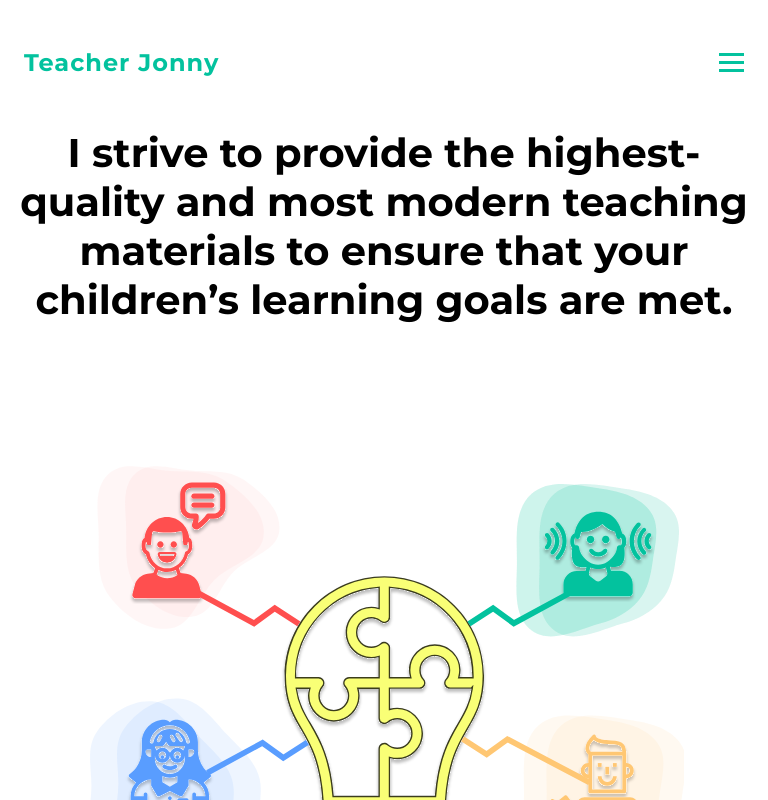
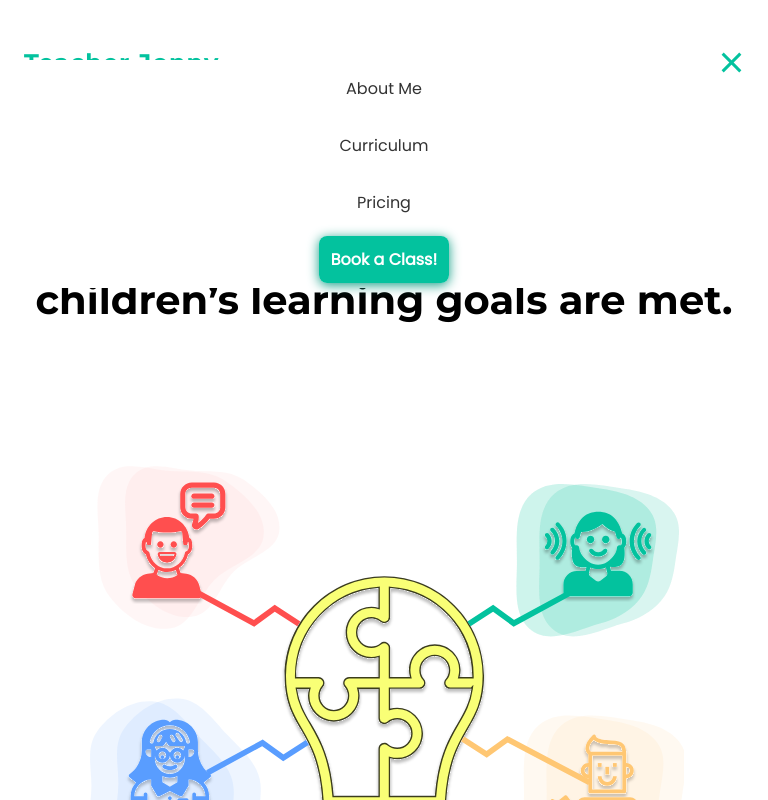
Before and after one commit to jonnyvector/Teacher-Jonny, a website: page curriculum.html in a window 768 px wide. Both pictures are taken after a click on the element 731 px from the left and 62 px from the top of the page. Shown: the top 800 px of the page. Drawn offline with nearby package versions, Linux system fonts and the light colour scheme.

Commit message:
JS Changes

```diff
--- a/curriculum.css
+++ b/curriculum.css
@@ -57,6 +57,40 @@
 }
 
 @media only screen and (min-device-width: 768px) and (max-device-width: 1024px) {
+  .hamburger {
+    display: block;
+  }
+
+  .hamburger.active .bar:nth-child(2) {
+    opacity: 0;
+  }
+  .hamburger.active .bar:nth-child(1) {
+    transform: translateY(8px) rotate(45deg);
+  }
+  .hamburger.active .bar:nth-child(3) {
+    transform: translateY(-8px) rotate(-45deg);
+  }
+
+  .nav-menu {
+    position: fixed;
+    left: -100%;
+    top: 60px;
+    gap: 0;
+    flex-direction: column;
+    background-color: white;
+    width: 100%;
+    text-align: cetner;
+    transition: 0.3s;
+  }
+
+  .nav-item {
+    margin: 16px 0;
+  }
+
+  .nav-menu.active {
+    left: 0;
+  }
+
   .header-image img {
     width: 600px;
   }
--- a/curriculum.html
+++ b/curriculum.html
@@ -16,7 +16,7 @@
       @import url("https://fonts.googleapis.com/css2?family=Montserrat:wght@400;700&display=swap");
     </style>
 
-    <script src="script.js" defer></script>
+    <script src="aboutme.js" defer></script>
     <script
       src="https://code.jquery.com/jquery-3.6.0.min.js"
       integrity="sha256-/xUj+3OJU5yExlq6GSYGSHk7tPXikynS7ogEvDej/m4="
```
Also changed, not shown: curriculum.js (added, +20 -0 lines).
